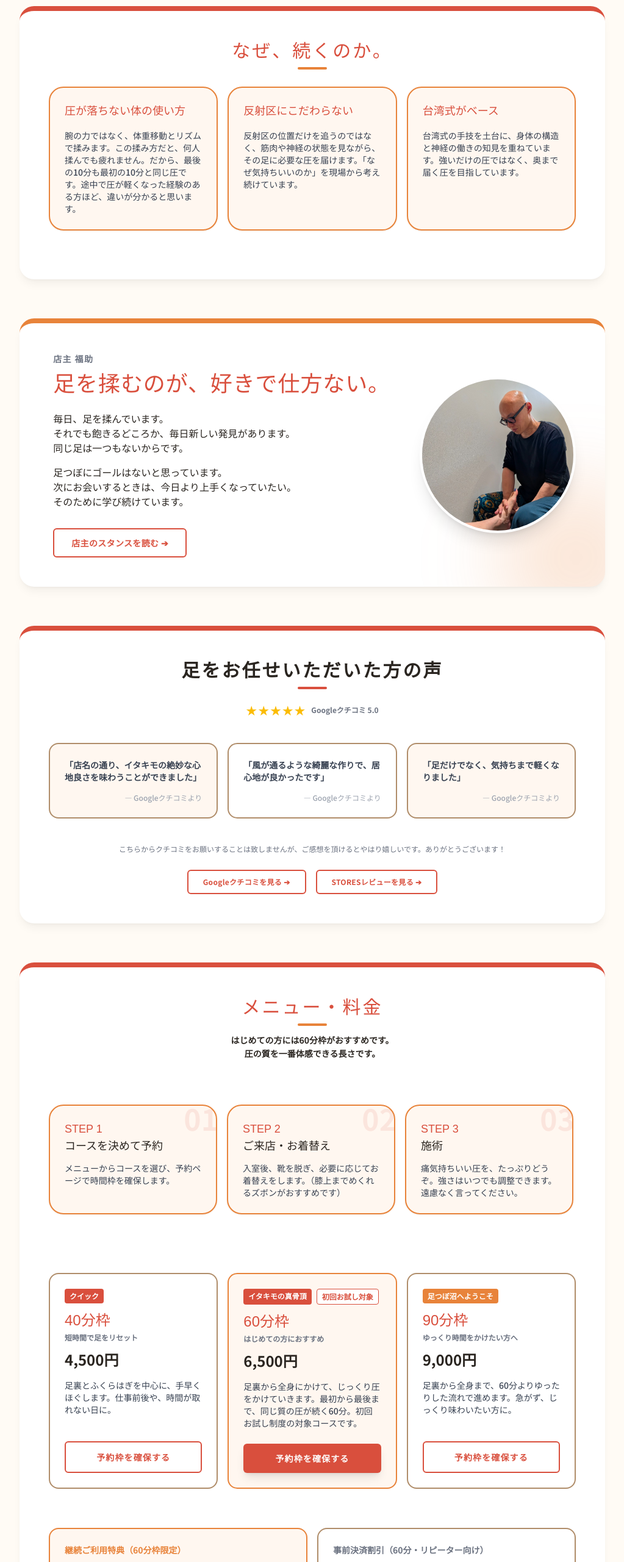
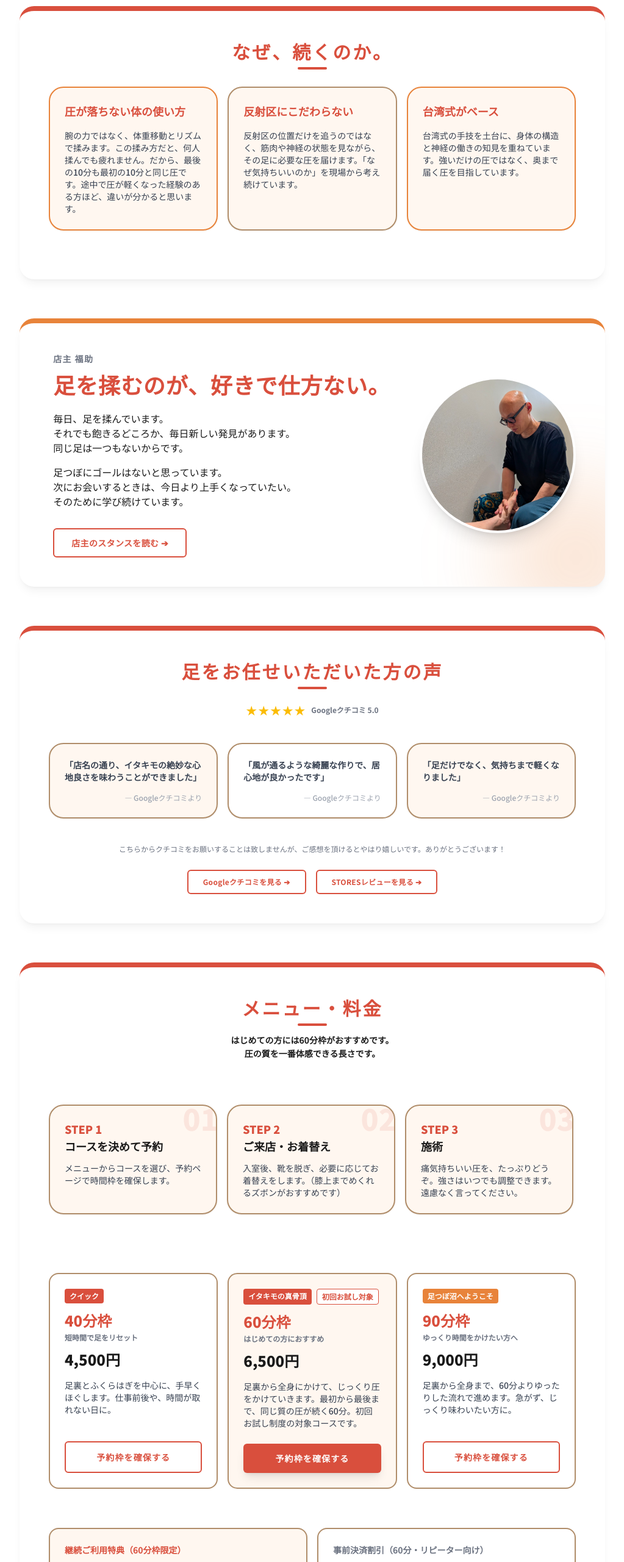
Before and after one commit to ashiyafukusuke/fukusuke2, a Next.js app: page / in a window 1280 px wide. Shown: the part 1004-3565 px from the top of the page at 61% size, without its empty margins (128-1151 px from the left). Built offline with nearby package versions, Linux system fonts and the light colour scheme; a web font is replaced by a local one.

Commit message:
Add files via upload

```diff
--- a/src/app/layout.tsx
+++ b/src/app/layout.tsx
@@ -5,7 +5,7 @@ import "./globals.css";
 
 const notoSans = Noto_Sans_JP({
   subsets: ["latin"],
-  weight: ["300","400","500","700"],
+  weight: ["300","400","500","700","900"],
   variable: "--font-noto-sans",
   display: "swap"
 });
--- a/src/components/Access.tsx
+++ b/src/components/Access.tsx
@@ -25,9 +25,9 @@ export default function Access() {
     <section id="access" className="bg-bg rounded-3xl shadow-lg shadow-black/5 p-6 md:p-12 text-ink relative overflow-hidden">
       <div className="flex flex-col max-w-4xl mx-auto">
         <div className="text-center mb-8 md:mb-10">
-          <h2 className="font-heading text-2xl md:text-3xl text-main inline-block relative tracking-widest">
+          <h2 className="font-sans font-black text-2xl md:text-3xl text-main inline-block relative tracking-widest">
             アクセス
-            <div className="absolute -bottom-3 left-1/2 transform -translate-x-1/2 w-12 h-1 bg-sub rounded-full"></div>
+            <div className="absolute -bottom-3 left-1/2 transform -translate-x-1/2 w-12 h-1 bg-main rounded-full"></div>
           </h2>
         </div>
 
--- a/src/components/Enjoy100.tsx
+++ b/src/components/Enjoy100.tsx
@@ -34,9 +34,9 @@ export default function Enjoy100() {
     <section id="tips" className="bg-card rounded-3xl shadow-lg shadow-black/5 border-t-8 border-sub p-6 md:p-12 text-ink relative overflow-hidden">
       <div className="flex flex-col">
         <div className="text-center mb-8 md:mb-10">
-          <h2 className="font-heading text-2xl md:text-3xl text-main inline-block relative tracking-widest mb-6">
+          <h2 className="font-sans font-black text-2xl md:text-3xl text-main inline-block relative tracking-widest mb-6">
             イタキモを100％楽しむために
-            <div className="absolute -bottom-3 left-1/2 transform -translate-x-1/2 w-12 h-1 bg-sub rounded-full"></div>
+            <div className="absolute -bottom-3 left-1/2 transform -translate-x-1/2 w-12 h-1 bg-main rounded-full"></div>
           </h2>
           <p className="text-[14px] text-ink font-bold text-center mb-6 leading-relaxed">
             初めての方もご安心ください。<br />
@@ -55,7 +55,7 @@ export default function Enjoy100() {
               whileInView={{ opacity: 1, scale: 1 }}
               viewport={{ once: true, margin: "-50px" }}
               transition={{ duration: 0.4, delay: idx * 0.1 }}
-              className="min-w-[70vw] sm:min-w-[45vw] md:min-w-[calc(33.333%-11px)] flex-1 shrink-0 snap-center p-6 bg-cardlight rounded-3xl border-2 border-sub flex flex-col sm:flex-row gap-4 items-start shadow-sm"
+              className="min-w-[70vw] sm:min-w-[45vw] md:min-w-[calc(33.333%-11px)] flex-1 shrink-0 snap-center p-6 bg-cardlight rounded-3xl border-2 border-divider flex flex-col sm:flex-row gap-4 items-start shadow-sm"
             >
               <div className="text-5xl">{point.icon}</div>
               <div>
--- a/src/components/FeaturesCarousel.tsx
+++ b/src/components/FeaturesCarousel.tsx
@@ -13,7 +13,7 @@ export default function FeaturesCarousel() {
       title: "反射区にこだわらない",
       content: "反射区の位置だけを追うのではなく、筋肉や神経の状態を見ながら、その足に必要な圧を届けます。「なぜ気持ちいいのか」を現場から考え続けています。",
       bg: "bg-cardlight",
-      borderColor: "border-sub"
+      borderColor: "border-divider"
     },
     {
       title: "台湾式がベース",
@@ -27,9 +27,9 @@ export default function FeaturesCarousel() {
     <section id="features" className="bg-card rounded-3xl shadow-lg shadow-black/5 border-t-8 border-main p-6 md:p-12 text-ink relative overflow-hidden">
       <div className="flex flex-col">
         <div className="text-center mb-8 md:mb-10">
-          <h2 className="font-heading text-2xl md:text-3xl text-main inline-block relative tracking-widest">
+          <h2 className="font-sans font-black text-2xl md:text-3xl text-main inline-block relative tracking-widest">
             なぜ、続くのか。
-            <div className="absolute -bottom-3 left-1/2 transform -translate-x-1/2 w-12 h-1 bg-sub rounded-full"></div>
+            <div className="absolute -bottom-3 left-1/2 transform -translate-x-1/2 w-12 h-1 bg-main rounded-full"></div>
           </h2>
           <p className="text-gray-400 mt-6 text-[10px] md:text-xs tracking-widest font-bold md:hidden">
             ← 横にスクロールできます →
@@ -47,7 +47,7 @@ export default function FeaturesCarousel() {
               transition={{ duration: 0.4, delay: idx * 0.1 }}
               className={`min-w-[75vw] sm:min-w-[45vw] md:min-w-[calc(33.333%-12px)] flex-1 shrink-0 snap-center rounded-3xl p-5 md:p-6 border-2 ${feature.borderColor} ${feature.bg} flex flex-col justify-start shadow-sm`}
             >
-              <h3 className="text-base md:text-lg text-main font-heading mb-3 md:mb-4">{feature.title}</h3>
+              <h3 className="text-base md:text-lg text-main font-sans font-black mb-3 md:mb-4">{feature.title}</h3>
               <p className="text-xs md:text-sm text-gray-700 leading-relaxed whitespace-pre-wrap">
                 {feature.content}
               </p>
--- a/src/components/Footer.tsx
+++ b/src/components/Footer.tsx
@@ -9,8 +9,7 @@ export default function Footer() {
         <motion.h2
           initial={{ opacity: 0, scale: 0.9 }}
           whileInView={{ opacity: 1, scale: 1 }}
-          viewport={{ once: true }}
-          className="font-heading text-3xl md:text-4xl text-main mb-8 tracking-widest drop-shadow-sm"
+          className="font-sans font-black text-3xl md:text-4xl text-main mb-8 tracking-widest drop-shadow-sm"
         >
           【足つぼ専門店 イタキモ】
         </motion.h2>
--- a/src/components/MenuCarousel.tsx
+++ b/src/components/MenuCarousel.tsx
@@ -20,7 +20,7 @@ export default function MenuCarousel() {
       price: "6,500円",
       desc: "はじめての方におすすめ",
       content: "足裏から全身にかけて、じっくり圧をかけていきます。最初から最後まで、同じ質の圧が続く60分。初回お試し制度の対象コースです。",
-      color: "border-sub",
+      color: "border-divider",
       bg: "bg-cardlight",
       badges: [
         { text: "イタキモの真骨頂", color: "bg-main text-white font-bold rounded-[4px]" },
@@ -45,9 +45,9 @@ export default function MenuCarousel() {
     <section id="menu" className="bg-card rounded-3xl shadow-lg shadow-black/5 border-t-8 border-main p-6 md:p-12 text-ink relative overflow-hidden">
       <div className="flex flex-col">
         <div className="text-center mb-8 md:mb-10">
-          <h2 className="font-heading text-2xl md:text-3xl text-main inline-block relative tracking-widest mb-6">
+          <h2 className="font-sans font-black text-2xl md:text-3xl text-main inline-block relative tracking-widest mb-6">
             メニュー・料金
-            <div className="absolute -bottom-3 left-1/2 transform -translate-x-1/2 w-12 h-1 bg-sub rounded-full"></div>
+            <div className="absolute -bottom-3 left-1/2 transform -translate-x-1/2 w-12 h-1 bg-main rounded-full"></div>
           </h2>
           <p className="text-[14px] text-ink font-bold text-center mb-4 leading-relaxed">
             はじめての方には60分枠がおすすめです。<br />
@@ -85,7 +85,7 @@ export default function MenuCarousel() {
                     ))}
                   </div>
                 )}
-                <h3 className="text-xl md:text-2xl font-heading text-main mb-1">{item.title}</h3>
+                <h3 className="text-xl md:text-2xl font-sans font-black text-main mb-1">{item.title}</h3>
                 <p className="text-xs font-bold text-gray-500 mb-3">{item.desc}</p>
                 <div className="text-xl md:text-2xl font-black text-ink mb-4">{item.price}</div>
                 <p className="text-xs md:text-sm text-gray-700 leading-relaxed mb-6">
@@ -110,16 +110,16 @@ export default function MenuCarousel() {
 
         {/* 特典・割引ブロック */}
         <div className="mt-8 flex flex-col md:flex-row gap-4 w-full">
-          <div className="flex-1 bg-cardlight border-2 border-sub rounded-2xl p-5 md:p-6 shadow-sm">
-            <h4 className="text-sm font-bold text-sub mb-2">継続ご利用特典（60分枠限定）</h4>
-            <p className="text-lg font-heading text-main mb-3">2回目以降はずっと<br className="md:hidden"/>5,500円。</p>
+          <div className="flex-1 bg-cardlight border-2 border-divider rounded-2xl p-5 md:p-6 shadow-sm">
+            <h4 className="text-sm font-bold text-main mb-2">継続ご利用特典（60分枠限定）</h4>
+            <p className="text-lg font-sans font-black text-main mb-3">2回目以降はずっと<br className="md:hidden"/>5,500円。</p>
             <p className="text-xs md:text-sm text-gray-700 leading-relaxed">
               イタキモは、通ってくださる方ほどお得になる店です。
             </p>
           </div>
           <div className="flex-1 bg-card border-2 border-divider rounded-2xl p-5 md:p-6 shadow-sm">
             <h4 className="text-sm font-bold text-gray-500 mb-2">事前決済割引（60分・リピーター向け）</h4>
-            <p className="text-lg font-heading text-ink mb-3">オンライン決済で<br className="md:hidden"/>1回5,000円。</p>
+            <p className="text-lg font-sans font-black text-ink mb-3">オンライン決済で<br className="md:hidden"/>1回5,000円。</p>
             <p className="text-xs md:text-sm text-gray-700 leading-relaxed">
               オンラインで事前にお支払いいただくとお得です。施術後はお会計なしで、一番ゆるんだ状態のままお帰りください。
             </p>
--- a/src/components/ProcessCarousel.tsx
+++ b/src/components/ProcessCarousel.tsx
@@ -43,13 +43,13 @@ export default function ProcessCarousel() {
               whileInView={{ opacity: 1, scale: 1 }}
               viewport={{ once: true, margin: "-50px" }}
               transition={{ duration: 0.4, delay: idx * 0.1 }}
-              className="min-w-[75vw] sm:min-w-[45vw] md:min-w-[calc(33.333%-12px)] flex-1 shrink-0 snap-center rounded-3xl p-5 md:p-6 border-2 border-sub bg-cardlight flex flex-col justify-start relative overflow-hidden shadow-sm"
+              className="min-w-[75vw] sm:min-w-[45vw] md:min-w-[calc(33.333%-12px)] flex-1 shrink-0 snap-center rounded-3xl p-5 md:p-6 border-2 border-divider bg-cardlight flex flex-col justify-start relative overflow-hidden shadow-sm"
             >
               <div className="text-5xl font-black text-main/10 absolute -top-1 -right-1">
                 {`0${idx + 1}`}
               </div>
-              <h3 className="text-base md:text-lg font-heading text-ink mb-3 relative z-10">
-                <span className="text-main font-heading mr-2">STEP {idx + 1}</span>
+              <h3 className="text-base md:text-lg font-sans font-black text-ink mb-3 relative z-10">
+                <span className="text-main font-sans font-black mr-2">STEP {idx + 1}</span>
                 <br />
                 {item.title}
               </h3>
--- a/src/components/Profile.tsx
+++ b/src/components/Profile.tsx
@@ -37,7 +37,7 @@ export default function Profile({ onOpenPhilosophy }: ProfileProps) {
           transition={{ duration: 0.4, delay: 0.1 }}
         >
           <p className="text-gray-500 font-bold mb-3 tracking-widest text-sm">店主 福助</p>
-          <h2 className="text-2xl md:text-4xl font-heading text-main mb-6 tracking-wide leading-relaxed">
+          <h2 className="text-2xl md:text-4xl font-sans font-black text-main mb-6 tracking-wide leading-relaxed">
             足を揉むのが、<br className="md:hidden" />好きで仕方ない。
           </h2>
           <div className="text-ink leading-loose space-y-4 text-sm md:text-base font-medium">
--- a/src/components/SystemCarousel.tsx
+++ b/src/components/SystemCarousel.tsx
@@ -36,9 +36,9 @@ export default function SystemCarousel() {
     <section id="trial" className="bg-card rounded-3xl shadow-lg shadow-black/5 border-t-8 border-sub p-6 md:p-12 text-ink relative overflow-hidden">
       <div className="flex flex-col">
         <div className="text-center mb-8 md:mb-10">
-          <h2 className="font-heading text-2xl md:text-3xl text-main inline-block relative tracking-widest">
+          <h2 className="font-sans font-black text-2xl md:text-3xl text-main inline-block relative tracking-widest">
             安心して試せる仕組み
-            <div className="absolute -bottom-3 left-1/2 transform -translate-x-1/2 w-12 h-1 bg-sub rounded-full"></div>
+            <div className="absolute -bottom-3 left-1/2 transform -translate-x-1/2 w-12 h-1 bg-main rounded-full"></div>
           </h2>
           <p className="text-gray-400 mt-6 text-[10px] md:text-xs tracking-widest font-bold md:hidden">
             ← 横にスクロールできます →
@@ -57,7 +57,7 @@ export default function SystemCarousel() {
               className={`min-w-[80vw] sm:min-w-[45vw] md:min-w-[calc(33.33%-12px)] flex-1 shrink-0 snap-center rounded-3xl p-5 md:p-8 border-2 ${item.color} ${item.bg} flex flex-col justify-start shadow-sm`}
             >
               <div className="mb-4 flex items-center flex-wrap gap-2">
-                <h3 className="text-lg md:text-xl font-heading text-main">{item.title}</h3>
+                <h3 className="text-lg md:text-xl font-sans font-black text-main">{item.title}</h3>
                 <span className={`text-[10px] md:text-xs font-bold text-white px-2.5 py-1 rounded-[4px] ${item.badgeColor}`}>{item.desc}</span>
               </div>
               <p className="text-base md:text-lg font-bold text-ink mb-4">{item.headline}</p>
--- a/src/components/VoicesCarousel.tsx
+++ b/src/components/VoicesCarousel.tsx
@@ -24,7 +24,7 @@ export default function VoicesCarousel() {
     <section id="voices" className="bg-card rounded-3xl shadow-lg shadow-black/5 border-t-8 border-main p-6 md:p-12 text-ink relative overflow-hidden">
       <div className="flex flex-col">
         <div className="text-center mb-8 md:mb-10">
-          <h2 className="font-serif text-2xl md:text-3xl font-black text-ink inline-block relative tracking-widest mb-3">
+          <h2 className="font-sans font-black text-2xl md:text-3xl text-main inline-block relative tracking-widest mb-3">
             足をお任せいただいた方の声
             <div className="absolute -bottom-3 left-1/2 transform -translate-x-1/2 w-12 h-1 bg-main rounded-full"></div>
           </h2>
@@ -45,8 +45,8 @@ export default function VoicesCarousel() {
               initial={{ opacity: 0, scale: 0.95 }}
               whileInView={{ opacity: 1, scale: 1 }}
               viewport={{ once: true, margin: "-50px" }}
-              transition={{ duration: 0.5, delay: idx * 0.1 }}
-              className={`min-w-[70vw] sm:min-w-[45vw] md:min-w-[calc(33.333%-12px)] flex-1 shrink-0 snap-center rounded-2xl p-5 md:p-6 border-2 ${voice.borderColor} ${voice.bg} flex flex-col justify-between`}
+              transition={{ duration: 0.4, delay: idx * 0.1 }}
+              className={`min-w-[70vw] sm:min-w-[45vw] md:min-w-[calc(33.333%-12px)] flex-1 shrink-0 snap-center rounded-3xl p-5 md:p-6 border-2 ${voice.borderColor} ${voice.bg} flex flex-col justify-between shadow-sm`}
             >
               <p className="text-[13px] md:text-sm font-bold text-gray-700 leading-loose whitespace-pre-wrap mb-4">
                 {voice.content}
--- a/tailwind.config.ts
+++ b/tailwind.config.ts
@@ -9,8 +9,8 @@ const config: Config = {
   theme: {
     extend: {
       colors: {
-        bg: '#FFFBF5',
-        ink: '#2a2520',
+        bg: '#FFFFFF',
+        ink: '#1a1a1a',
         graytext: '#5C5C5C',
         main: '#D94F3D',
         mainhover: '#C23F2E',
```
